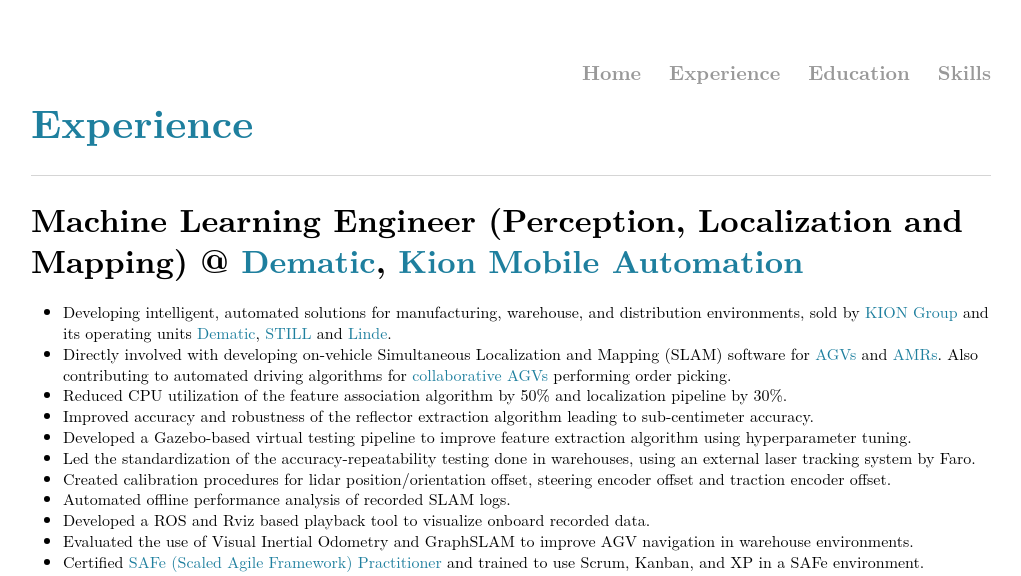
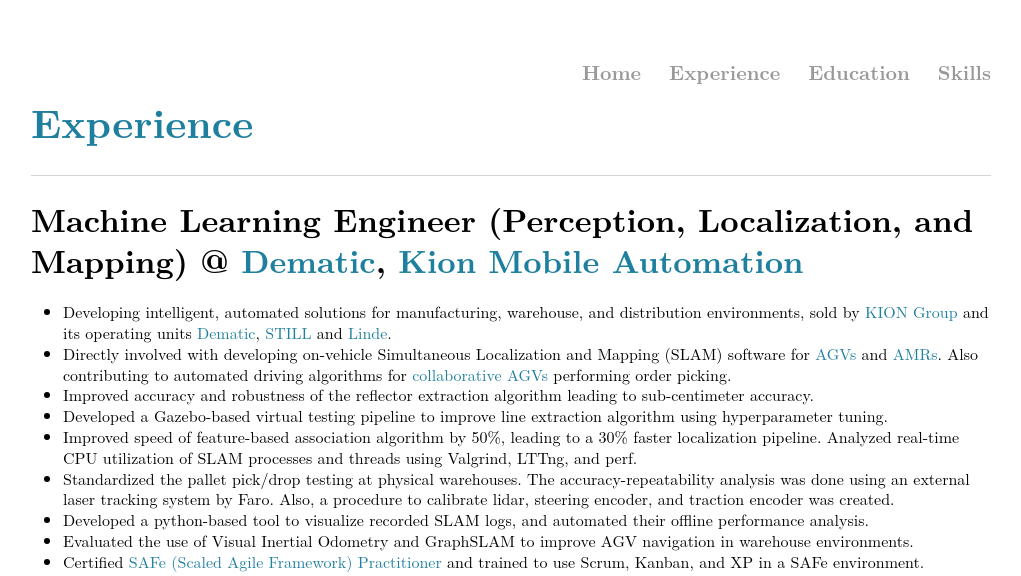
Before and after one commit to ssharma1991/ssharma1991.github.io, a Jekyll site: the page built from experience/index.md, in a window 1280 px wide and 1400 px high. Shown: the top 576 px of the window, without its empty margins (129-1150 px from the left). Built offline with Jekyll 4.4.1, drawn with Linux system fonts in a browser that asks for light colours; some of the changed text lies outside the part shown.

Commit message:
fix: KMA experience updated

```diff
--- a/experience/index.md
+++ b/experience/index.md
@@ -5,16 +5,14 @@
 ---
 
 
-# Machine Learning Engineer (Perception, Localization and Mapping) @ [Dematic](https://www.dematic.com/en-us/products/products-overview/agv-systems/), [Kion Mobile Automation](https://www.kiongroup.com/en/Landing-Pages/KION-Mobile-Automation/)
+# Machine Learning Engineer (Perception, Localization, and Mapping) @ [Dematic](https://www.dematic.com/en-us/products/products-overview/agv-systems/), [Kion Mobile Automation](https://www.kiongroup.com/en/Landing-Pages/KION-Mobile-Automation/)
 - Developing intelligent, automated solutions for manufacturing, warehouse, and distribution environments, sold by [KION Group](https://www.kiongroup.com/en/About-us/KION-at-a-glance/) and its operating units [Dematic](https://www.dematic.com/en-us/products/products-overview/agv-systems/), [STILL](https://www.still.de/en-DE/intralogistics-systems/automation-systems.html) and [Linde](https://www.linde-mh.com/en/Products/Automated-Trucks/).
 - Directly involved with developing on-vehicle Simultaneous Localization and Mapping (SLAM) software for [AGVs](https://www.kiongroup.com/en/News-Stories/Stories/Automation/Story-Detail_19968.html) and [AMRs](https://www.kiongroup.com/en/News-Stories/Stories/Growing-in-China/Story-Detail_34432.html). Also contributing to automated driving algorithms for [collaborative AGVs](https://www.kiongroup.com/en/News-Stories/Press-Releases/Press-Releases-Detail.html?id=33024&type=internal&title=Excellent%20picking%20performance:%20STILL%20OPX%20iGo%20neo%20triumphs%20at%20Telematics%20Award) performing order picking.
-- Reduced CPU utilization of the feature association algorithm by 50% and localization pipeline by 30%.
 - Improved accuracy and robustness of the reflector extraction algorithm leading to sub-centimeter accuracy.
-- Developed a Gazebo-based virtual testing pipeline to improve feature extraction algorithm using hyperparameter tuning.
-- Led the standardization of the accuracy-repeatability testing done in warehouses, using an external laser tracking system by Faro.
-- Created calibration procedures for lidar position/orientation offset, steering encoder offset and traction encoder offset.
-- Automated offline performance analysis of recorded SLAM logs.
-- Developed a ROS and Rviz based playback tool to visualize onboard recorded data.
+- Developed a Gazebo-based virtual testing pipeline to improve line extraction algorithm using hyperparameter tuning.
+- Improved speed of feature-based association algorithm by 50%, leading to a 30% faster localization pipeline. Analyzed real-time CPU utilization of SLAM processes and threads using Valgrind, LTTng, and perf.
+- Standardized the pallet pick/drop testing at physical warehouses. The accuracy-repeatability analysis was done using an external laser tracking system by Faro. Also, a procedure to calibrate lidar, steering encoder, and traction encoder was created.
+- Developed a python-based tool to visualize recorded SLAM logs, and automated their offline performance analysis.
 - Evaluated the use of Visual Inertial Odometry and GraphSLAM to improve AGV navigation in warehouse environments.
 - Certified [SAFe (Scaled Agile Framework) Practitioner](https://www.youracclaim.com/go/eCNozIcD) and trained to use Scrum, Kanban, and XP in a SAFe environment.
 - To see the AGVs in action at customer sites, check out the videos [here](https://www.youtube.com/watch?v=qnB6AhUDGwE), [here](https://www.youtube.com/watch?v=kYLGAisXTNk), [here](https://www.youtube.com/watch?v=MRJD1L6-Q1M) and [here](https://www.youtube.com/watch?v=KZww5lcbfNk).
@@ -34,7 +32,7 @@
 
 
 # [Robotics Software Engineer Nanodegree Program](https://www.udacity.com/course/robotics-software-engineer--nd209) @ Udacity
-- ## Localization, Mapping and Path Planning for Autonomous Vehicles in Factories [(repo)](https://github.com/ssharma1991/factorybot)
+- ## Localization, Mapping, and Path Planning for Autonomous Vehicles in Factories [(repo)](https://github.com/ssharma1991/factorybot)
     - Simulated Automated Guided vehicles (AGVs) and Autonomous Mobile Robots (AMRs) in a warehouse environment.
     - Mapped a virtual environment, by manually moving an AGV and creating an occupancy grid map. The AGV only had a 2D lidar sensor on it. Localized an AMR using the same map while controlling it manually or autonomously using path planning. Simulated a complete pick and drop operation. ROS packages like gmapping, AMCL, and move_base were used.
     - Used SLAM to manually move an AMR through a virtual environment and create a loop-closed 3D graph map using RTAB-Map. The AMR used a 3D camera and a 2D lidar sensor to create the map for localization.
```
